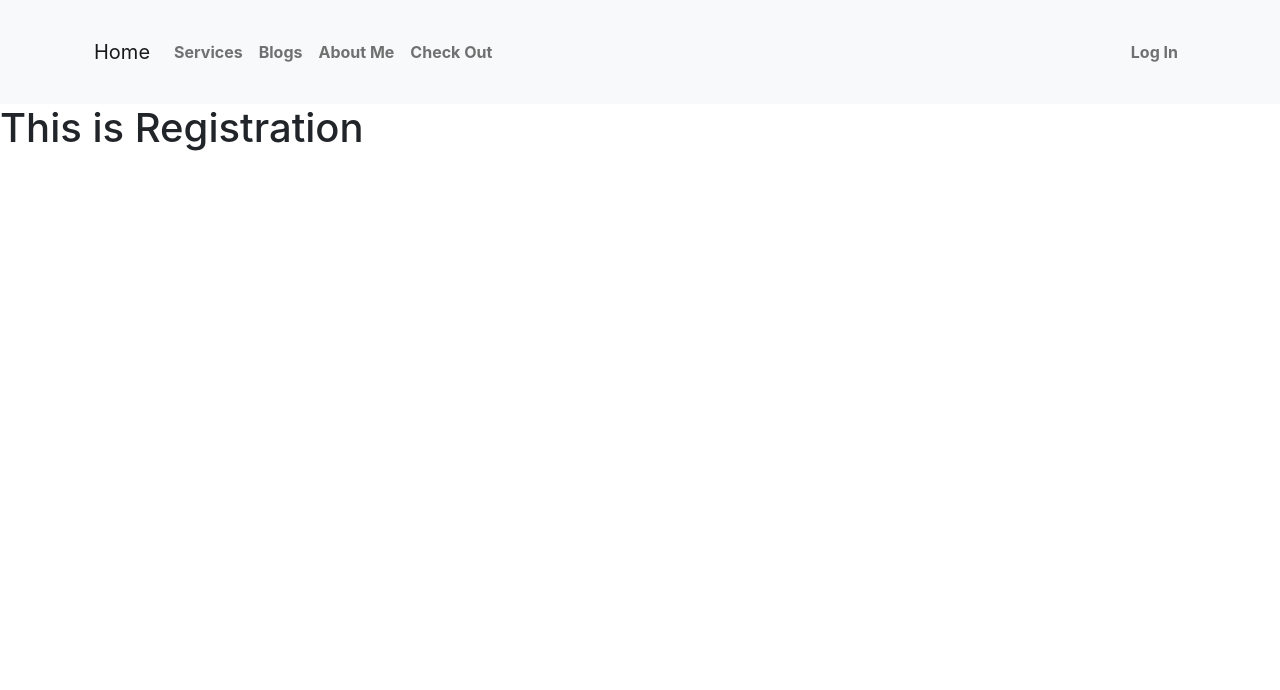
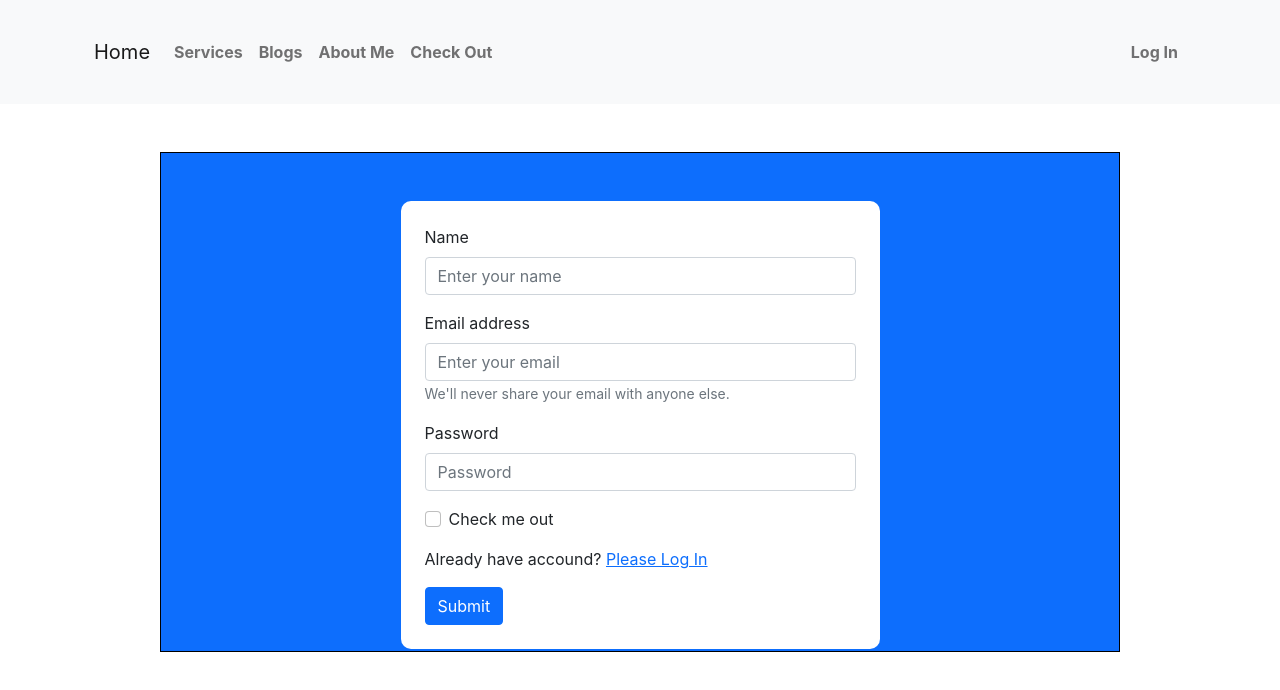
Before and after one commit to aariful-islam/independent-service-provider, a React (Create React App) app: page /registration in a window 1280 px wide. Shown: the top 690 px of the page. Built offline with nearby package versions, Linux system fonts and the light colour scheme.

Commit message:
design login and registration page

```diff
--- a/src/Pages/LogIn/LogIn/LogIn.js
+++ b/src/Pages/LogIn/LogIn/LogIn.js
@@ -1,15 +1,12 @@
 import React from "react";
 import { Button, Form } from "react-bootstrap";
+import { Link } from "react-router-dom";
 
 const LogIn = () => {
   return (
     <div style={{border:"1px solid black", height:"500px"}} className="bg-primary w-75 mx-auto mt-5">
       <Form className="w-50 mx-auto bg-white p-4 mt-5" style={{"border-radius":"10px"}}>
-        <Form.Group className="mb-3" controlId="formBasicEmail">
-          <Form.Label>Name</Form.Label>
-          <Form.Control type="text" placeholder="Enter your name" />
 
-        </Form.Group>
         <Form.Group className="mb-3" controlId="formBasicEmail">
           <Form.Label>Email address</Form.Label>
           <Form.Control type="email" placeholder="Enter your email" />
@@ -25,6 +22,7 @@ const LogIn = () => {
         <Form.Group className="mb-3" controlId="formBasicCheckbox">
           <Form.Check type="checkbox" label="Check me out" />
         </Form.Group>
+        <p>New to Workout with arif? <Link to="/registration">please register</Link> </p>
         <Button variant="primary" type="submit">
           Submit
         </Button>
--- a/src/Pages/LogIn/Registration/Registration.js
+++ b/src/Pages/LogIn/Registration/Registration.js
@@ -1,10 +1,37 @@
 import React from 'react';
+import { Button, Form } from 'react-bootstrap';
+import { Link } from 'react-router-dom';
 
 const Registration = () => {
     return (
-        <div>
-            <h1>This is Registration</h1>
-        </div>
+        <div style={{border:"1px solid black", height:"500px"}} className="bg-primary w-75 mx-auto mt-5">
+      <Form className="w-50 mx-auto bg-white p-4 mt-5" style={{"border-radius":"10px"}}>
+        <Form.Group className="mb-3" controlId="formBasicEmail">
+          <Form.Label>Name</Form.Label>
+          <Form.Control type="text" placeholder="Enter your name" />
+
+        </Form.Group>
+        <Form.Group className="mb-3" controlId="formBasicEmail">
+          <Form.Label>Email address</Form.Label>
+          <Form.Control type="email" placeholder="Enter your email" />
+          <Form.Text className="text-muted">
+            We'll never share your email with anyone else.
+          </Form.Text>
+        </Form.Group>
+
+        <Form.Group className="mb-3" controlId="formBasicPassword">
+          <Form.Label>Password</Form.Label>
+          <Form.Control type="password" placeholder="Password" />
+        </Form.Group>
+        <Form.Group className="mb-3" controlId="formBasicCheckbox">
+          <Form.Check type="checkbox" label="Check me out" />
+        </Form.Group>
+        <p>Already have accound? <Link to="/login">Please Log In</Link> </p>
+        <Button variant="primary" type="submit">
+          Submit
+        </Button>
+      </Form>
+    </div>
     );
 };
 
```
